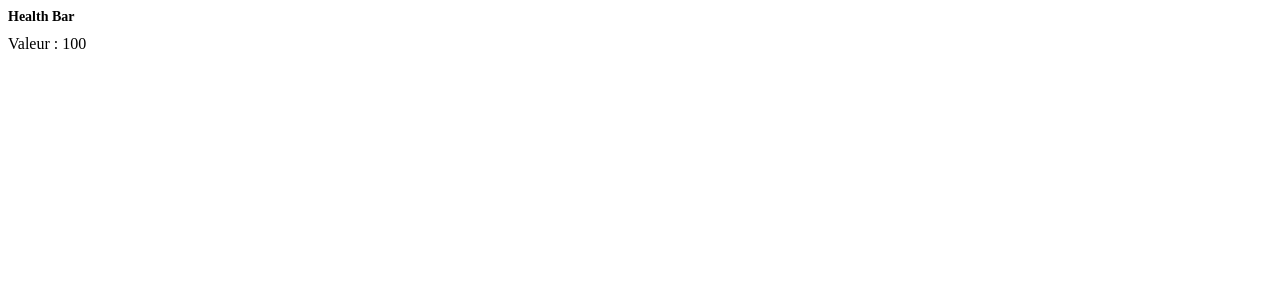
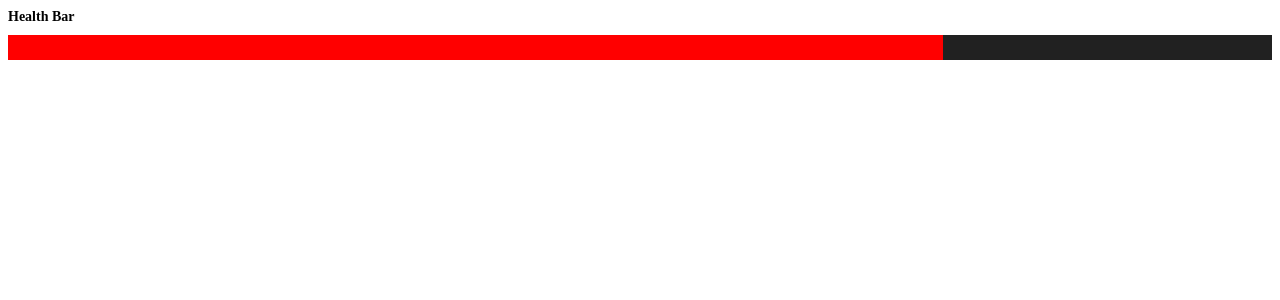
Before and after one commit to MatthDefrenne/exerciceRPG, an Angular app: page / in a window 1280 px wide. Shown: the top 300 px of the page. Built offline with nearby package versions, Linux system fonts and the light colour scheme.

Commit message:
progress bar

```diff
--- a/src/app/healthbar/healthbar.component.html
+++ b/src/app/healthbar/healthbar.component.html
@@ -1,2 +1,4 @@
 <h1>Health Bar</h1>
-Valeur : {{ pourcentage }}
+<div class="progress-bar">
+    <div class="progress" [style.width]="pourcentage+'%'"></div>
+</div>
--- a/src/app/healthbar/healthbar.component.scss
+++ b/src/app/healthbar/healthbar.component.scss
@@ -0,0 +1,10 @@
+.progress-bar {
+    width: 100%;
+    height: 25px;
+    background: #212121;
+}
+
+.progress {
+    background: red;
+    height: 25px;
+}
--- a/src/app/healthbar/healthbar.component.ts
+++ b/src/app/healthbar/healthbar.component.ts
@@ -8,9 +8,7 @@ import { Component, Input, OnInit, Output } from '@angular/core';
 })
 export class HealthbarComponent implements OnInit {
 
-  @Input() hp = 0;
-  public pourcentage = 100;
-
+  public pourcentage = 74;
   constructor() { }
 
   ngOnInit(): void {
```
